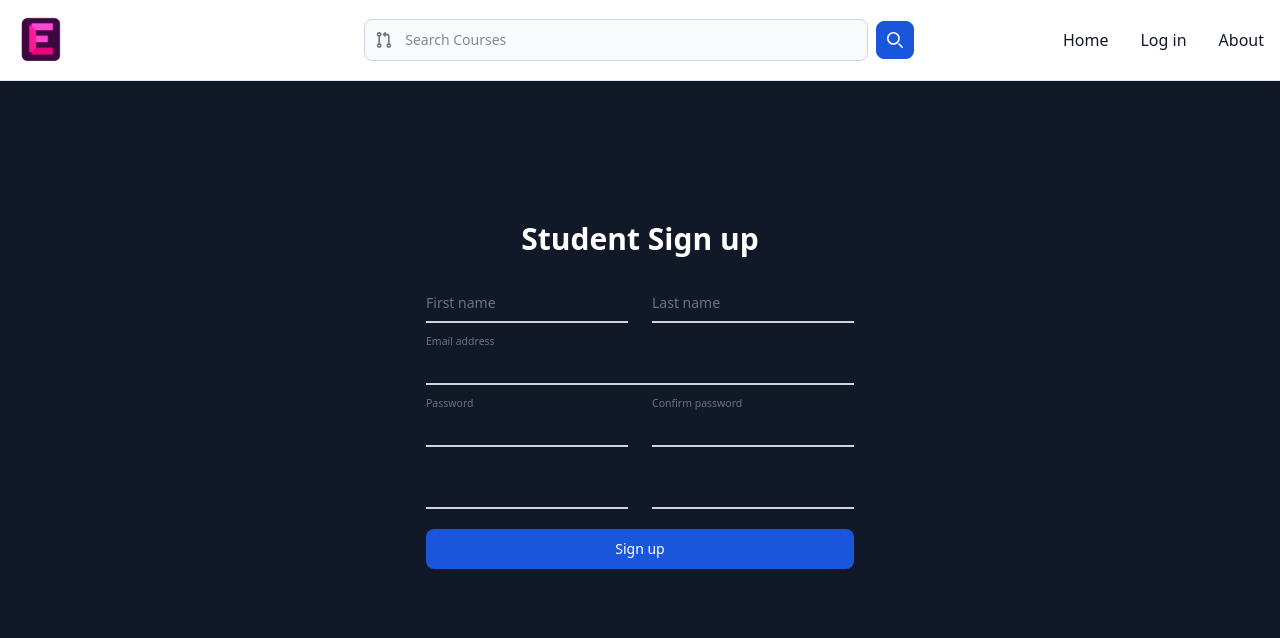
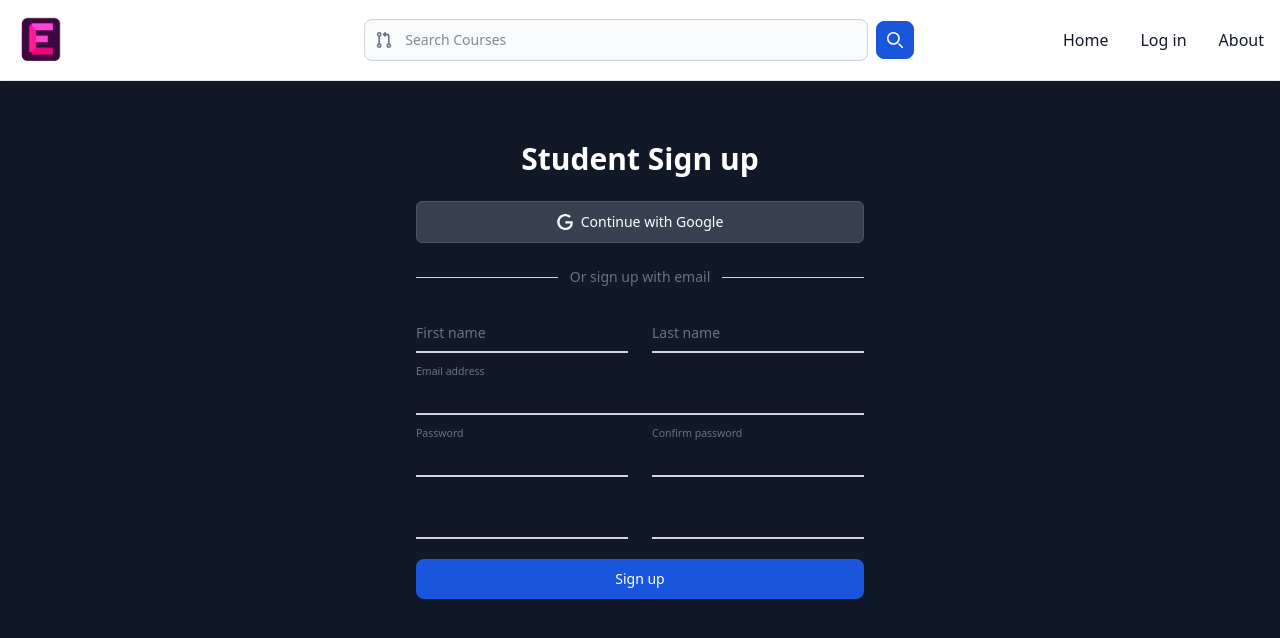
Before and after one commit to godfather1509/EduMerge, a React (Vite) app in the folder frontend/: page /registerStudent in a window 1280 px wide. Shown: the top 638 px of the page. Built offline with nearby package versions, Linux system fonts and the light colour scheme.

Commit message:
Oauth backend development

```diff
--- a/frontend/src/components/Login.jsx
+++ b/frontend/src/components/Login.jsx
@@ -40,11 +40,25 @@ const Login = () => {
     }
 
     const handleGoogleLogin = () => {
-        console.log("Login")
-    }
+        const GOOGLE_AUTH_URL = 'https://accounts.google.com/o/oauth2/auth'
+        const REDIRECT_URI = 'auth/google/callback/'
 
-    const handleGithubLogin = () => {
-        console.log("Login")
+        const scope = [
+            'https://www.googleapis.com/auth/userinfo.email',
+            'https://www.googleapis.com/auth/userinfo.profile'
+        ].join(' ');
+
+        const params = {
+            response_type: 'code',
+            client_id: import.meta.env.VITE_CLIENT_ID,
+            redirect_uri: `${import.meta.env.VITE_DJANGO_BASE_URL}/${REDIRECT_URI}`,
+            prompt: 'select_account',
+            access_type: 'offline',
+            scope
+        }
+
+        const urlParams = new URLSearchParams(params).toString()
+        window.location = `${GOOGLE_AUTH_URL}?${urlParams}`
     }
 
     const togglePassword = () => setShowPassword(prev => !prev);
@@ -161,7 +175,7 @@ const Login = () => {
                     <p>
                         Don't have an account?{" "}
                         <Link to="/registerStudent" className="text-blue-600 hover:underline dark:text-blue-400">
-                            Sign up
+                            Register
                         </Link>
                     </p>
                     <p>
@@ -173,7 +187,6 @@ const Login = () => {
                 </div>
             </div>
         </>
-
     )
 }
 
--- a/frontend/src/components/Navbar.jsx
+++ b/frontend/src/components/Navbar.jsx
@@ -2,6 +2,7 @@ import { useState, useContext } from "react";
 import LoginContext from "../contexts/LoginContext";
 import { data, Link, NavLink, useNavigate } from "react-router-dom";
 import { useForm } from "react-hook-form";
+import axios from "axios";
 
 const Navbar = () => {
     const [showDropdown, setShowDropdown] = useState(false);
@@ -10,8 +11,19 @@ const Navbar = () => {
     const isLoggedIn = useContext(LoginContext)
     const [error, setError] = useState(null)
 
-    const LogOut = () => {
+    const LogOut = async () => {
         isLoggedIn.setLogIn(false)
+        const access_token=sessionStorage.getItem('access')
+        try{
+            const response=await api.get("auth/logout/",{
+                headers:{
+                    Authorization:`Bearer ${access_token}`
+                }
+            })
+        }
+        catch(error){
+            console.log(error)
+        }
         sessionStorage.clear()
         navigate("/login")
     }
--- a/frontend/src/components/Register.jsx
+++ b/frontend/src/components/Register.jsx
@@ -1,6 +1,7 @@
 import { useForm } from "react-hook-form"
 import { useState, useContext } from 'react'
 import { useNavigate } from 'react-router-dom'
+import { SiGoogle } from "react-icons/si";
 import LoginContext from "../contexts/LoginContext"
 import api from '../api/baseusrl'
 
@@ -24,13 +25,55 @@ const Register = ({ role }) => {
     }
   }
 
+  const handleGoogleLogin = () => {
+    const GOOGLE_AUTH_URL = 'https://accounts.google.com/o/oauth2/auth'
+    const REDIRECT_URI = 'auth/google/callback/'
+
+    const scope = [
+      'https://www.googleapis.com/auth/userinfo.email',
+      'https://www.googleapis.com/auth/userinfo.profile'
+    ].join(' ');
+
+    const params = {
+      response_type: 'code',
+      client_id: import.meta.env.VITE_CLIENT_ID,
+      redirect_uri: `${import.meta.env.VITE_DJANGO_BASE_URL}/${REDIRECT_URI}`,
+      prompt: 'select_account',
+      access_type: 'offline',
+      scope
+    }
+
+    const urlParams = new URLSearchParams(params).toString()
+    window.location = `${GOOGLE_AUTH_URL}?${urlParams}`
+  }
+
   return (
     <>
-      <div className="mt-35 flex-col flex-grow flex items-center justify-center px-4">
+      <div className="mt-15 flex-col flex-grow flex items-center justify-center px-4">
         <h1 className="text-3xl font-bold text-center mb-6">
           {role.charAt(0).toUpperCase() + role.slice(1)} Sign up
         </h1>
-        <form onSubmit={handleSubmit((data) => { handelPost({ ...data, role }) })} className="max-w-md mx-auto">
+        <div className="w-full max-w-md">
+          <div className="flex flex-col gap-3">
+            {/* Google Sign Up */}
+            <button
+              type="button"
+              onClick={handleGoogleLogin}
+              className="w-full cursor-pointer flex items-center justify-center gap-2 py-2.5 px-3 text-sm font-medium text-white bg-gray-700 border border-gray-600 rounded-md hover:bg-gray-600 focus:outline-none focus:ring-0 transition"
+            >
+              <SiGoogle className="h-4 w-4 text-white" />
+              Continue with Google
+            </button>
+          </div>
+          {/* Divider */}
+          <div className="flex items-center justify-center my-6">
+            <span className="border-t border-gray-300 dark:border-gray-600 flex-grow mr-3"></span>
+            <span className="text-gray-500 text-sm dark:text-gray-400">Or sign up with email</span>
+            <span className="border-t border-gray-300 dark:border-gray-600 flex-grow ml-3"></span>
+          </div>
+        </div>
+
+        <form onSubmit={handleSubmit((data) => { handelPost({ ...data, role }) })} className="w-full max-w-md mx-auto">
           <div className="grid md:grid-cols-2 md:gap-6">
 
             <div className="relative z-0 w-full mb-5 group">
@@ -102,7 +145,7 @@ const Register = ({ role }) => {
                 })}
                 id="gender"
                 defaultValue=""
-                className="block py-2.5 px-0 w-full text-sm text-gray-900 dark:text-white bg-transparent border-0 border-b-2 border-gray-300 appearance-none dark:border-gray-600 dark:focus:border-blue-500 focus:outline-none focus:ring-0 focus:border-blue-600 peer"
+                className="cursor-pointer block py-2.5 px-0 w-full text-sm text-gray-900 dark:text-white bg-transparent border-0 border-b-2 border-gray-300 appearance-none dark:border-gray-600 dark:focus:border-blue-500 focus:outline-none focus:ring-0 focus:border-blue-600 peer"
               >
                 <option value="" disabled hidden className="text-gray-500 dark:text-gray-400 bg-white dark:bg-gray-800">
                   Gender
```
Also changed, not shown: 2 other files (tests, documents, lock files or other folders).
